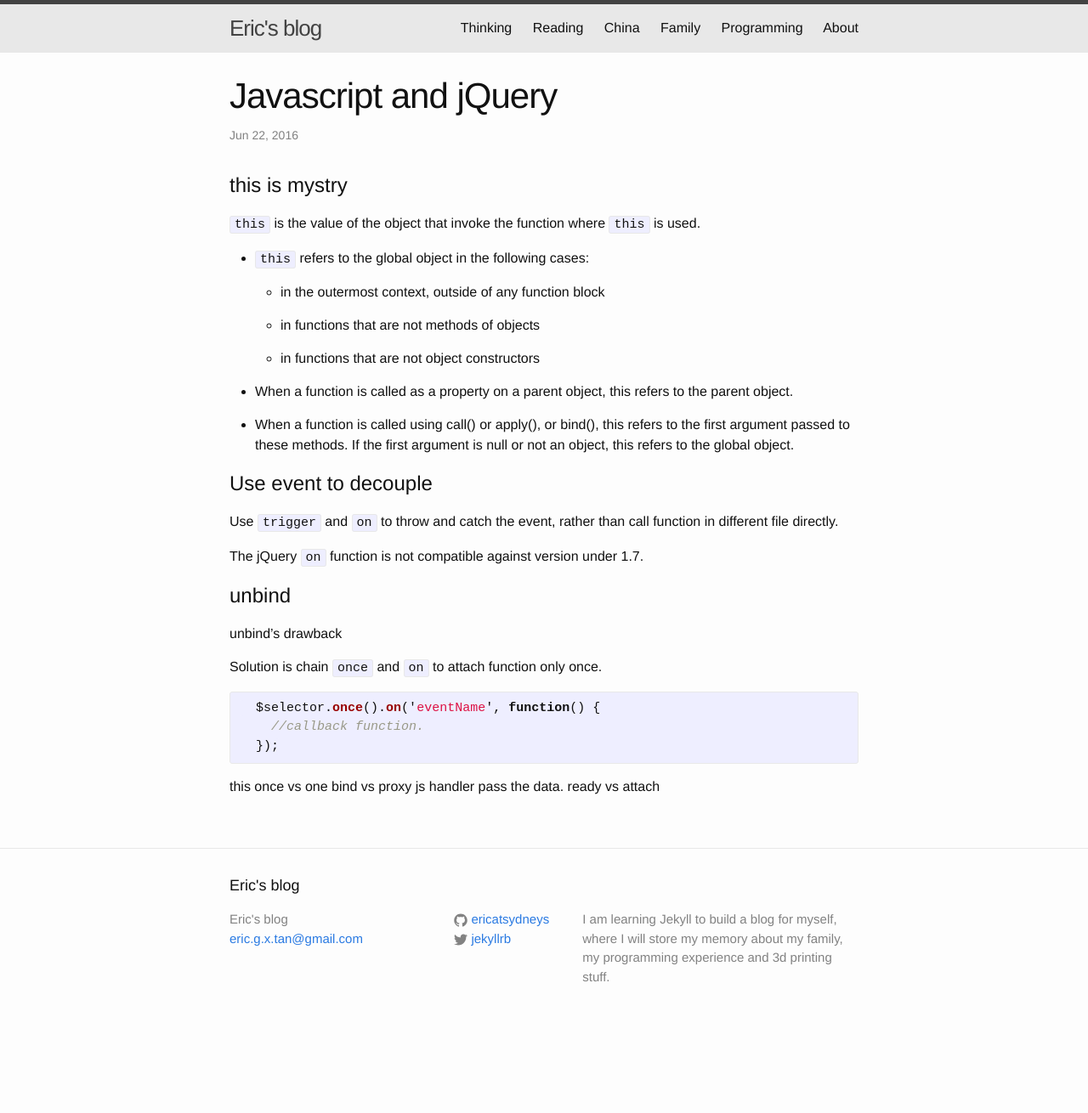
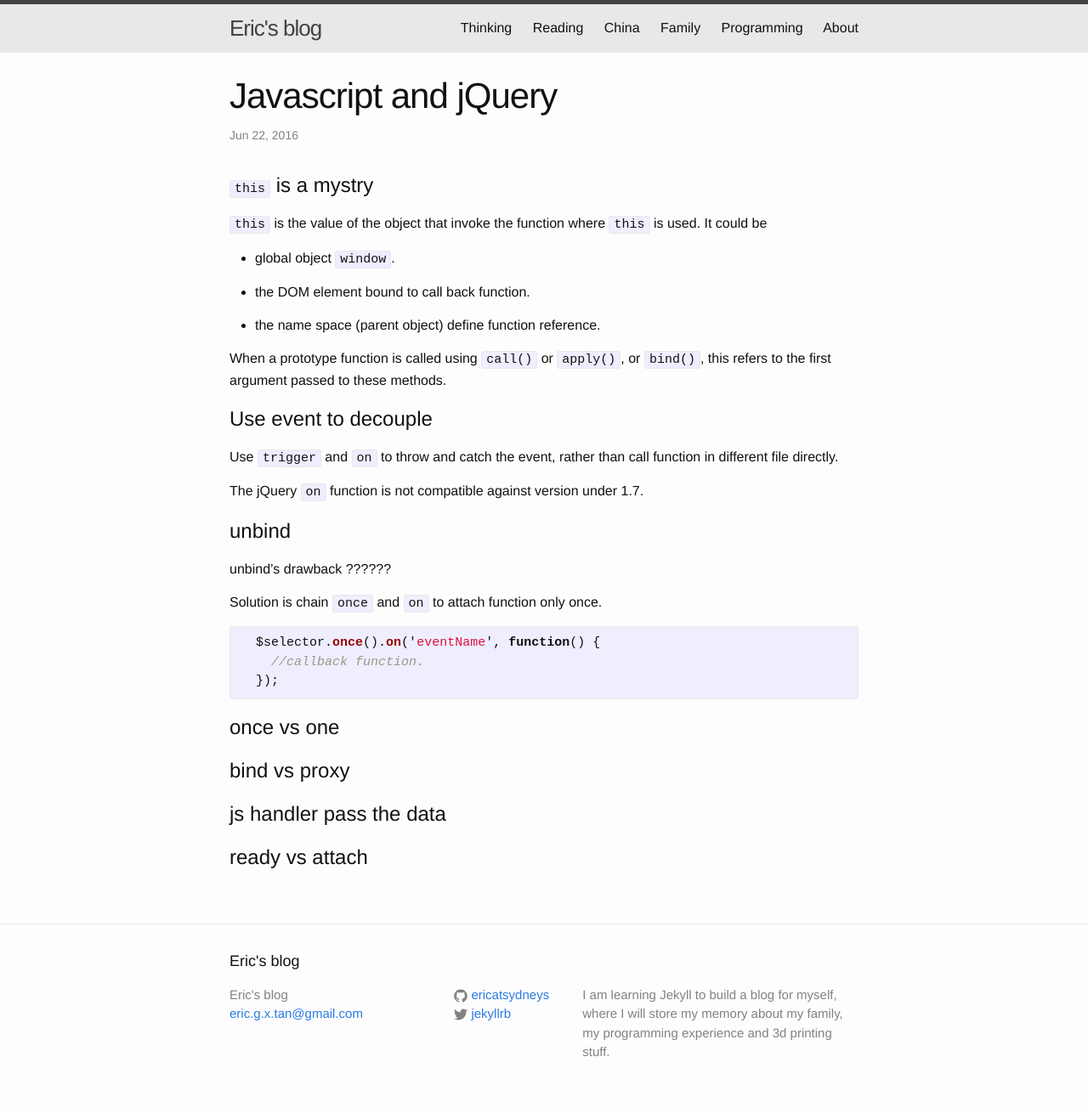
Before and after one commit to ericatsydney/ericatsydney.github.io, a Jekyll site: the page built from _posts/2016-06-22-js-jquery-basic.markdown, in a window 1280 px wide. Shown: the whole page at 85% size. Built offline with Jekyll 4.4.1, drawn with Linux system fonts in a browser that asks for light colours; before the commit the page ends 1221 px from its top, so only the background shows below that.

Commit message:
Added 2 posts.

```diff
--- a/_posts/2016-05-24-refactoring.markdown
+++ b/_posts/2016-05-24-refactoring.markdown
@@ -155,7 +155,7 @@ Styling
   Don't apply the styling to early, so if you see code to reset the border, padding, margin, you need refactoring.
 
 
-Devops, Data Structure, React
+React
 isset vs empty
 
 gulp task
--- a/_posts/2016-05-30-chrome-devel-tool.markdown
+++ b/_posts/2016-05-30-chrome-devel-tool.markdown
@@ -12,6 +12,8 @@ Elements
 - Pick color even on a image using Color picker.
 
 - Modify the html markup directly, use drag and draw to reorganize the DOM.
+
+- Right click on the element to fix the `focus` effect.
 
 Console
 ========
--- a/_posts/2016-05-31-understanding-css-box-model.markdown
+++ b/_posts/2016-05-31-understanding-css-box-model.markdown
@@ -62,6 +62,7 @@ position: absolute;
 - absolute之后，parent会collapse（高度由没有absolute的内容决定）
 
 **置中的方法**
+
 当元素需要在父容器里置中，而且父容器里只有该元素。这很容易实现：
 {% highlight css%}
 .child {
@@ -104,6 +105,7 @@ position: absolute;
 
 
 **floating**
+
 子元素floating之后父容器collapse， `height=0`. 解决方法有下面几个：
 
 1. 父容器 直接设定 `height`;
--- a/_posts/2016-06-22-js-jquery-basic.markdown
+++ b/_posts/2016-06-22-js-jquery-basic.markdown
@@ -5,22 +5,18 @@ date:   2016-06-22 22:30:52 +1000
 categories: Programming
 ---
 
-this is mystry
-==============
+`this` is a mystry
+==================
 
-`this` is the value of the object that invoke the function where `this` is used.
+`this` is the value of the object that invoke the function where `this` is used. It could be
 
-- `this` refers to the global object in the following cases:
+- global object `window`.
 
-  - in the outermost context, outside of any function block
+- the DOM element bound to call back function.
 
-  - in functions that are not methods of objects
+- the name space (parent object) define function reference.
 
-  - in functions that are not object constructors
-
-- When a function is called as a property on a parent object, this refers to the parent object.
-
-- When a function is called using call() or apply(), or bind(), this refers to the first argument passed to these methods. If the first argument is null or not an object, this refers to the global object.
+When a prototype function is called using `call()` or `apply()`, or `bind()`, this refers to the first argument passed to these methods.
 
 Use event to decouple
 =====================
@@ -29,11 +25,9 @@ Use `trigger` and `on` to throw and catch the event, rather than call function i
 
 The jQuery `on` function is not compatible against version under 1.7.
 
-
 unbind
 ======
-
-unbind's drawback
+unbind's drawback ??????
 
 Solution is chain `once` and `on` to attach function only once.
 {% highlight javascript%}
@@ -42,9 +36,14 @@ Solution is chain `once` and `on` to attach function only once.
   });
 {% endhighlight %}
 
+once vs one
+===========
 
-this
-once vs one
 bind vs proxy
-js handler pass the data.
+=============
+
+js handler pass the data
+========================
+
 ready vs attach
+===============
```
Also changed, not shown: other parts of _posts/2016-05-31-understanding-css-box-model.markdown (+0 -2 lines), _posts/2016-06-27-sass-101.markdown (added, +32 -0 lines), _posts/2016-06-28-increase-your-memory.markdown (added, +10 -0 lines), _posts/2016-06-29-knowledge-stucture.markdown (added, +24 -0 lines).
